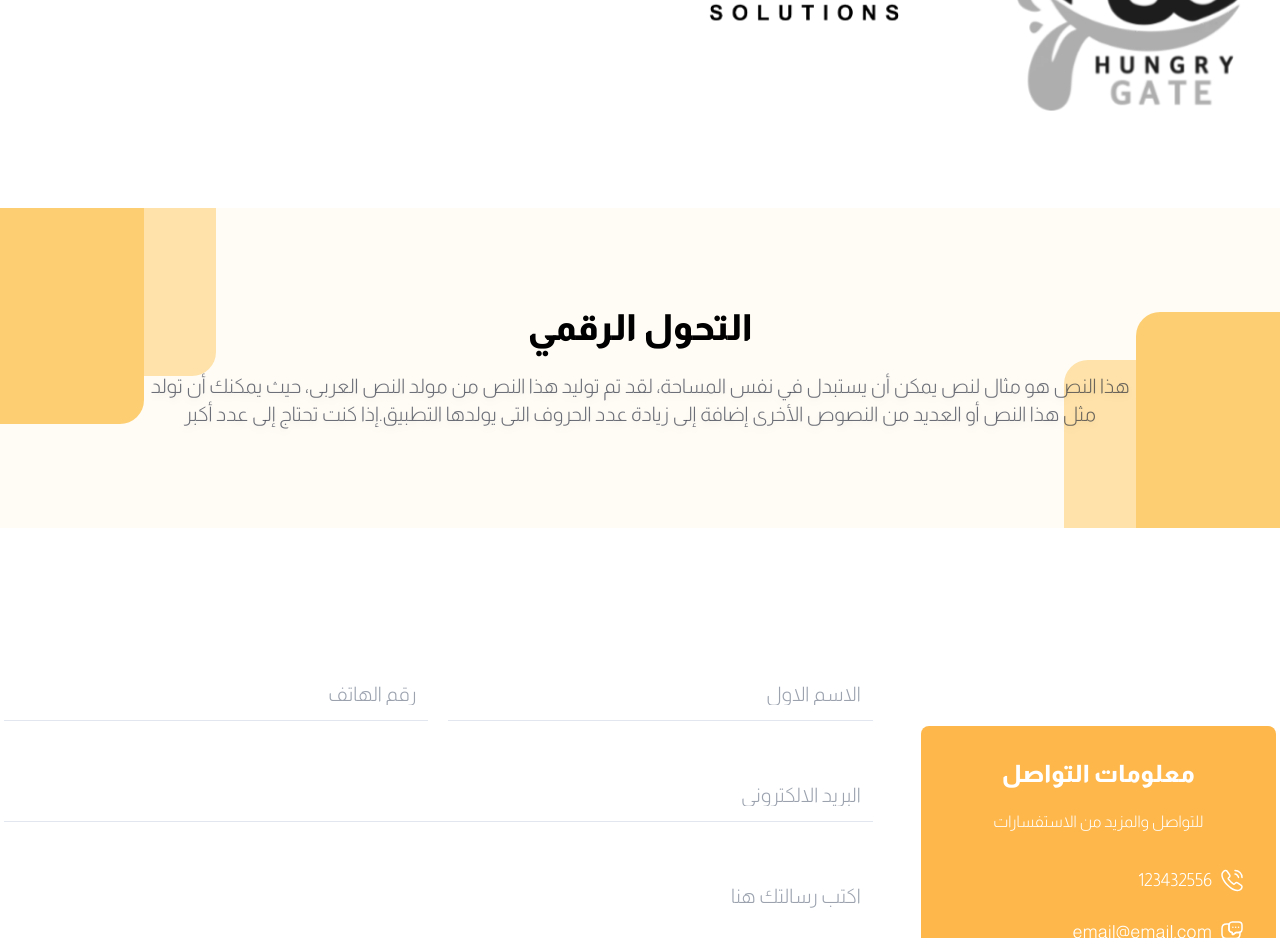
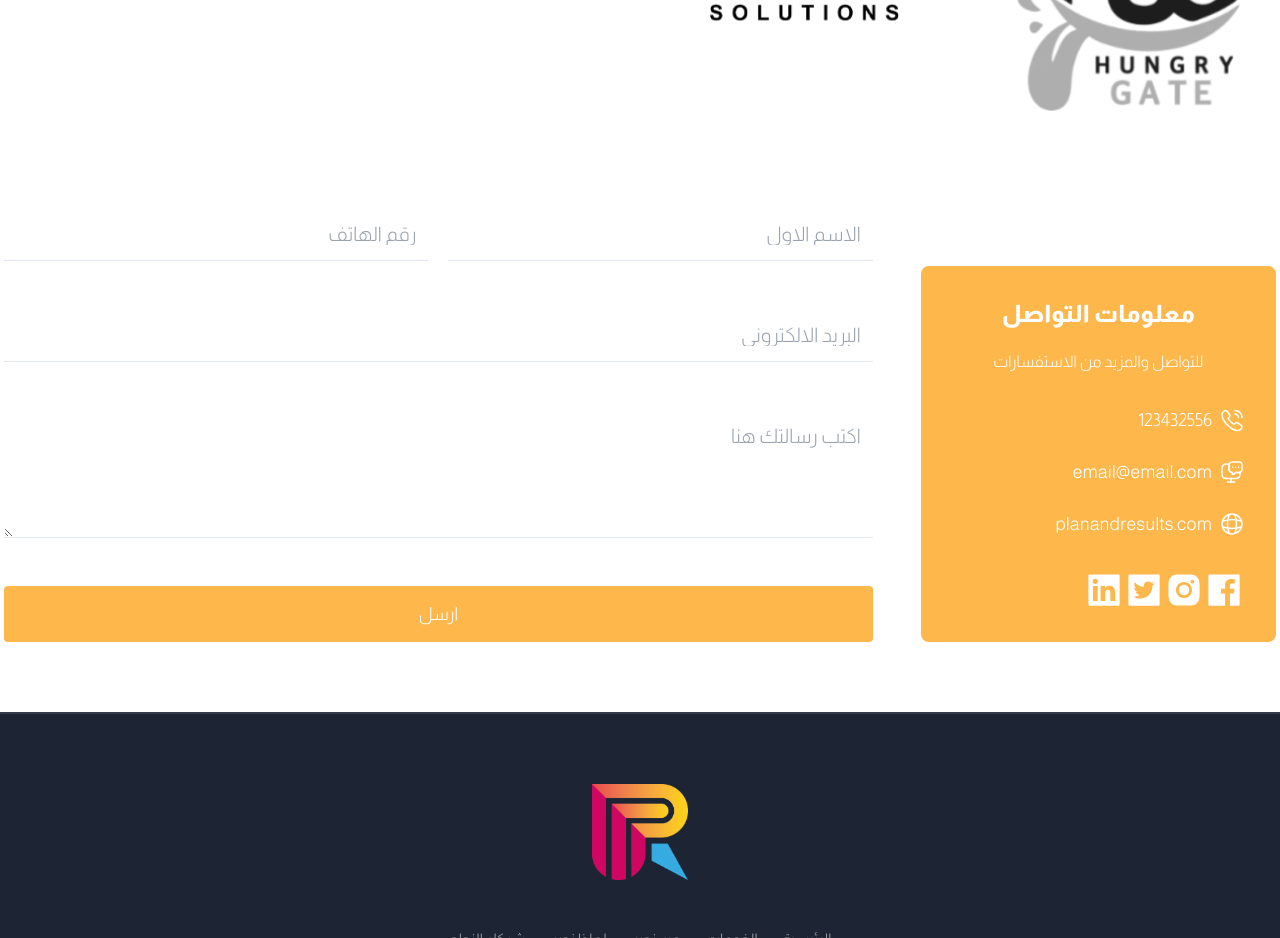
Before and after one commit to sfwnisme/planandresults, a React (Vite) app: page /partners in a window 1280 px wide. Shown: the part 820-1758 px from the top of the page. Built offline with nearby package versions, Linux system fonts and the light colour scheme.

Commit message:
disable components

```diff
--- a/src/pages/partnersPage/PartnersPage.jsx
+++ b/src/pages/partnersPage/PartnersPage.jsx
@@ -15,7 +15,7 @@ const PartnersPage = () => {
             <div className="pb-14"/>
             <PageHeader {...headerContent} />
             <PartnersBody/>
-            <DigitalPresence/>
+            {/* <DigitalPresence/> */}
             {/* <Values/> */}
             <Contact/>
             <Footer/>
```
